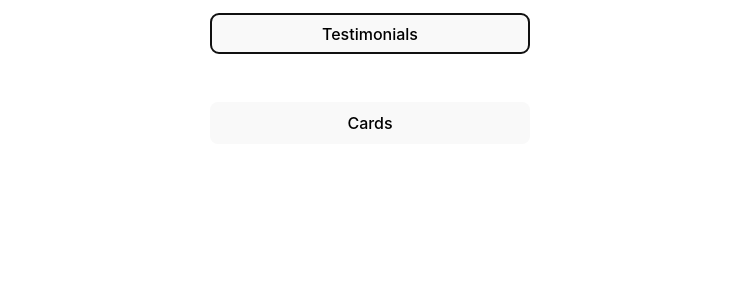
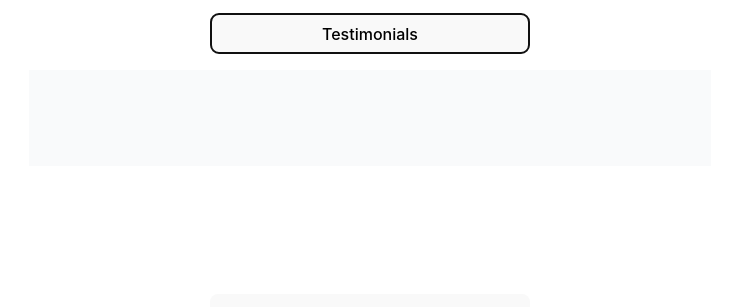
Before and after one commit to kayla-pagan/react-component-library, a React (Vite) app: page / in a window 1280 px wide. Both pictures are taken after a click on the button "Testimonials". Shown: the part 360-667 px from the top of the page, without its empty margins (270-1008 px from the left). Built offline with nearby package versions, Linux system fonts and the light colour scheme.

Commit message:
comment out all previous styles for testimonial

```diff
--- a/src/App.css
+++ b/src/App.css
@@ -144,7 +144,7 @@
   text-align: left;
 }
 
-.testimonial {
+/* .testimonial {
   min-height: 12em;
   font-size: 1.25rem;
   font-weight: 500;
@@ -161,7 +161,7 @@
   bottom: 0;
   left: 0;
   z-index: 2;
-}
+} */
 
 .testimonial--no-pic {
   color: #111827;
@@ -178,7 +178,7 @@
   position: relative;
 }
 
-.testimonial--plate {
+/* .testimonial--plate {
   height: 65%;
   position: absolute;
   width: 100%;
@@ -234,7 +234,6 @@
   color: #6B7280;
   font-size: 1rem;
 }
-/* make this a column in mobile view */
 
 .testimonial--info p {
   margin: 0;
@@ -252,11 +251,10 @@
 .testimonial--info span {
   color: #2E59F3;
 }
-/* make this disappear with mobile view */
 
 .blue-bg {
   background-color: #2545B8;
-}
+} */
 
 
 /* Media  Queries */
--- a/src/components/Testimonial/Testimonial.jsx
+++ b/src/components/Testimonial/Testimonial.jsx
@@ -9,11 +9,14 @@ export default function Testimonial({children, src, name, company, position, ...
     return (
         <>
         {src ? (
-            <div>
-            </div>
+                <div className="testimonial--with-pic">
+
+                </div>
             ) :
             (
-                <div></div>
+                <div className="testimonial--no-pic">
+
+                </div>
             )
         }
         </>
```
